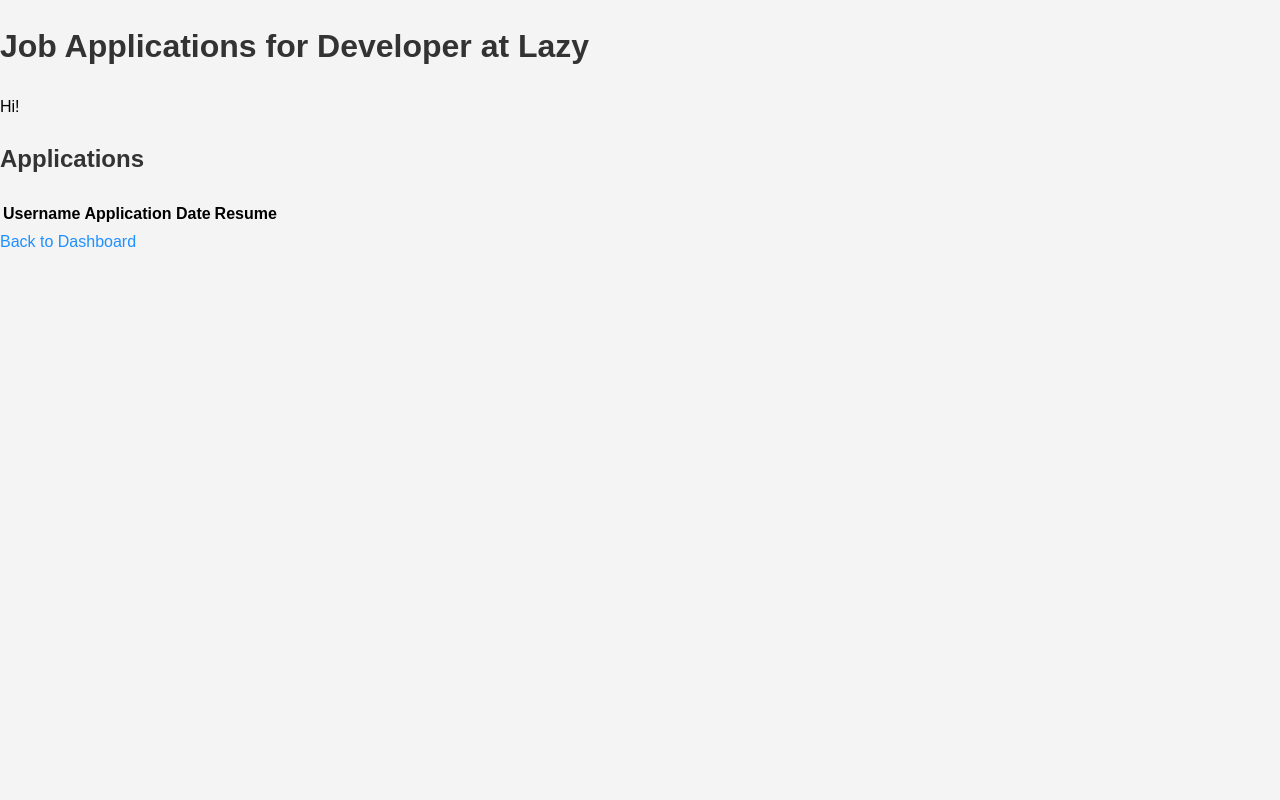
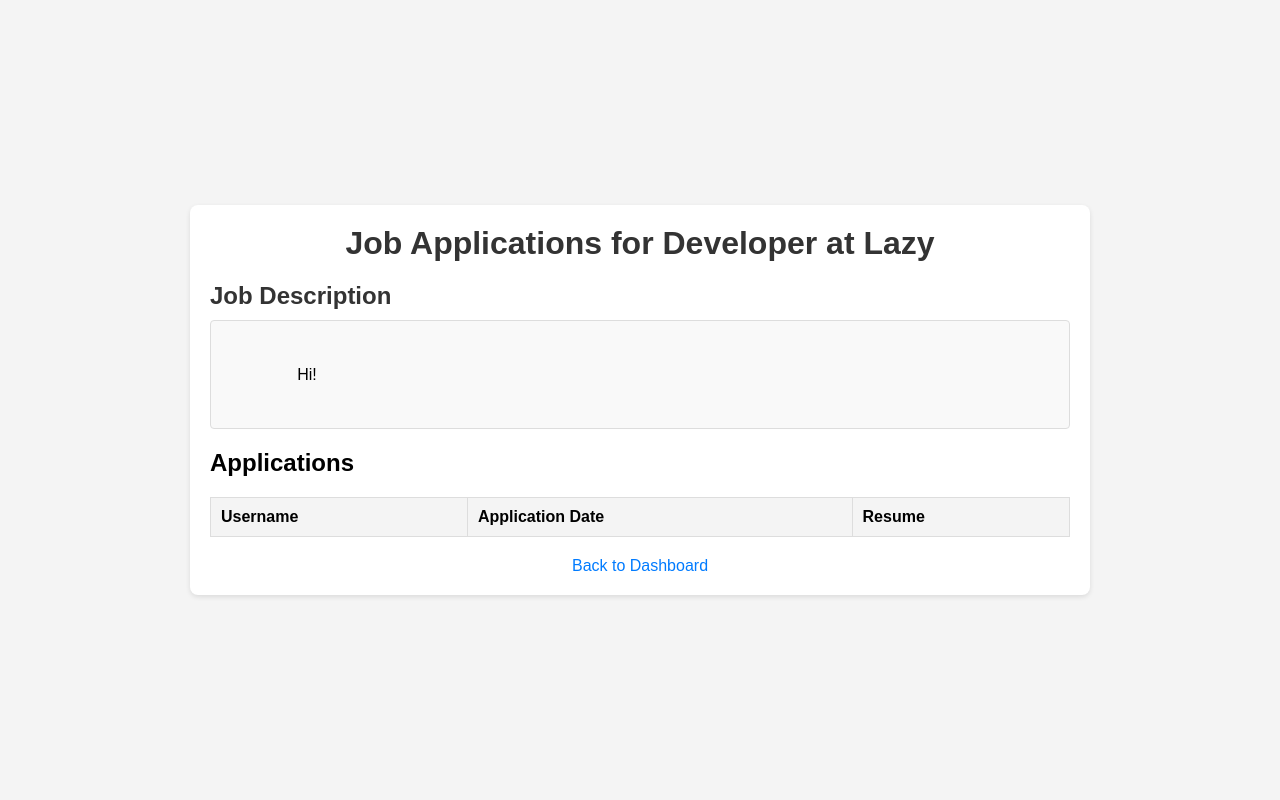
Before and after one commit to Abhirocker/AI_Recruitment_System, a Flask app: page /user/view_job_description/1 in a window 1280 px wide. Run offline with Flask 3, Linux system fonts and the light colour scheme; data comes from the database, SQL or seed files in the repository; both versions use the stored data as it was after the commit; lists and menus that the app fills with data are empty.

Commit message:
view job page updated

```diff
--- /dev/null
+++ b/static/view_job.css
@@ -0,0 +1,91 @@
+/* Reset default margins and paddings */
+* {
+    margin: 0;
+    padding: 0;
+    box-sizing: border-box;
+}
+
+body {
+    font-family: Arial, sans-serif;
+    background-color: #f4f4f4;
+    display: flex;
+    justify-content: center;
+    align-items: center;
+    min-height: 100vh; /* Ensure body covers the full viewport height */
+    padding: 20px;
+}
+
+.container {
+    background: #fff;
+    border-radius: 8px;
+    box-shadow: 0 2px 5px rgba(0, 0, 0, 0.1);
+    padding: 20px;
+    max-width: 900px; /* Increase the max-width to make the container larger */
+    width: 100%;
+    margin: auto; /* Center the container horizontally */
+}
+
+h1 {
+    text-align: center;
+    margin-bottom: 20px;
+    color: #333;
+}
+
+.description-container {
+    margin-bottom: 20px;
+}
+
+.description-container h2 {
+    margin-bottom: 10px;
+    color: #333;
+}
+
+.description-text {
+    white-space: pre-wrap; /* Preserve whitespace and line breaks */
+    padding: 15px;
+    border: 1px solid #ddd;
+    border-radius: 4px;
+    background-color: #f9f9f9;
+    font-size: 16px;
+    line-height: 1.6;
+    max-height: 300px; /* Limit height to ensure scrolling */
+    overflow-y: auto; /* Scroll if content exceeds max-height */
+}
+
+table {
+    width: 100%;
+    border-collapse: collapse;
+    margin-top: 20px;
+}
+
+table thead th, table tbody td {
+    border: 1px solid #ddd;
+    padding: 10px;
+    text-align: left;
+}
+
+table thead th {
+    background-color: #f4f4f4;
+    font-weight: bold;
+}
+
+a {
+    color: #007bff;
+    text-decoration: none;
+}
+
+a:hover {
+    text-decoration: underline;
+}
+
+.back-link {
+    display: block;
+    text-align: center;
+    margin-top: 20px;
+    color: #007bff;
+    text-decoration: none;
+}
+
+.back-link:hover {
+    text-decoration: underline;
+}
--- a/templates/view_job.html
+++ b/templates/view_job.html
@@ -4,28 +4,41 @@
     <meta charset="UTF-8">
     <meta name="viewport" content="width=device-width, initial-scale=1.0">
     <title>View Job Applications</title>
-    <link rel="stylesheet" href="{{ url_for('static', filename='style.css') }}">
+    <link rel="stylesheet" href="{{ url_for('static', filename='view_job.css') }}">
 </head>
 <body>
+    <div class="container">
         <h1>Job Applications for {{ job.position }} at {{ job.company }}</h1>
-    <p>{{ job.description }}</p>
+
+        <div class="description-container">
+            <h2>Job Description</h2>
+            <div class="description-text">
+                {{ job.description|safe }}
+            </div>
+        </div>
 
         <h2>Applications</h2>
 
         <table>
+            <thead>
                 <tr>
                     <th>Username</th>
                     <th>Application Date</th>
                     <th>Resume</th>
                 </tr>
+            </thead>
+            <tbody>
                 {% for application in applications %}
                     <tr>
                         <td>{{ application.username }}</td>
-                <td><a href="{{ application.resume }}">View Resume</a></td>
+                        <td>{{ application.application_date }}</td>
+                        <td><a href="{{ application.resume }}" target="_blank">View Resume</a></td>
                     </tr>
                 {% endfor %}
+            </tbody>
         </table>
 
-    <a href="{{ url_for('admin.dashboard') }}">Back to Dashboard</a>
+        <a href="{{ url_for('admin.dashboard') }}" class="back-link">Back to Dashboard</a>
+    </div>
 </body>
 </html>
```
Also changed, not shown: recruitment.db. Lines whose indentation alone changed are shown as unchanged.
